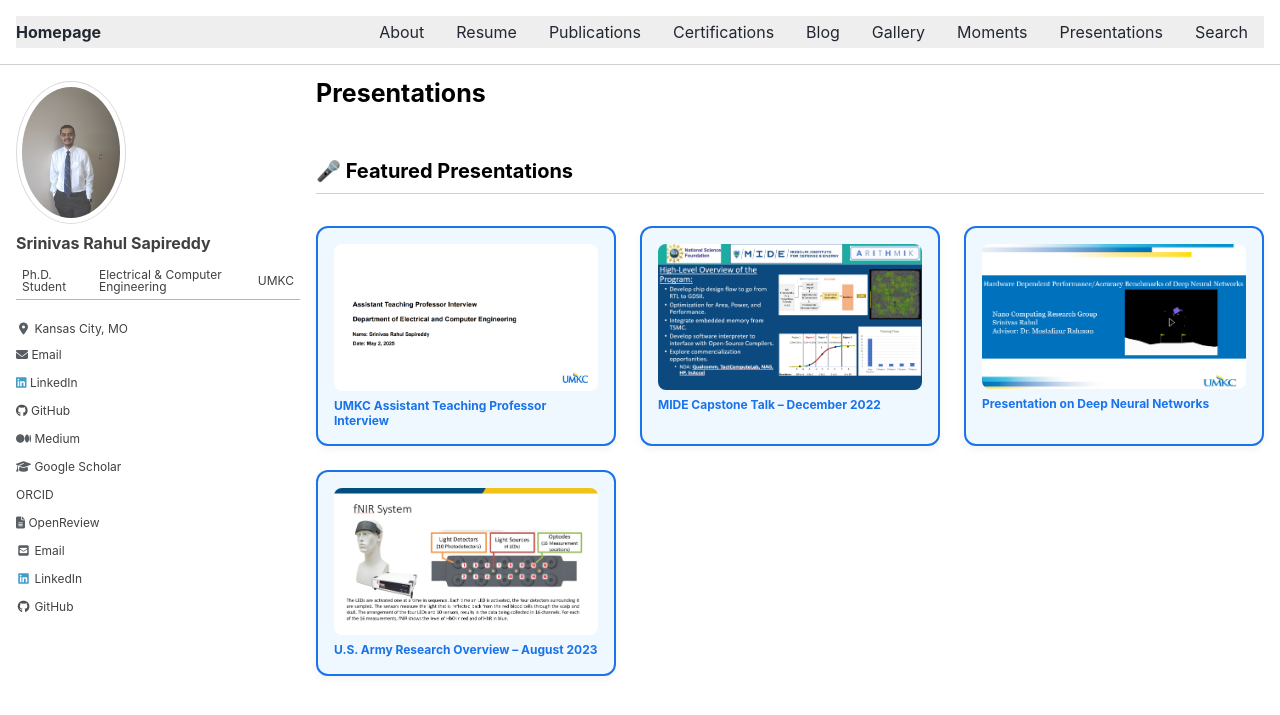
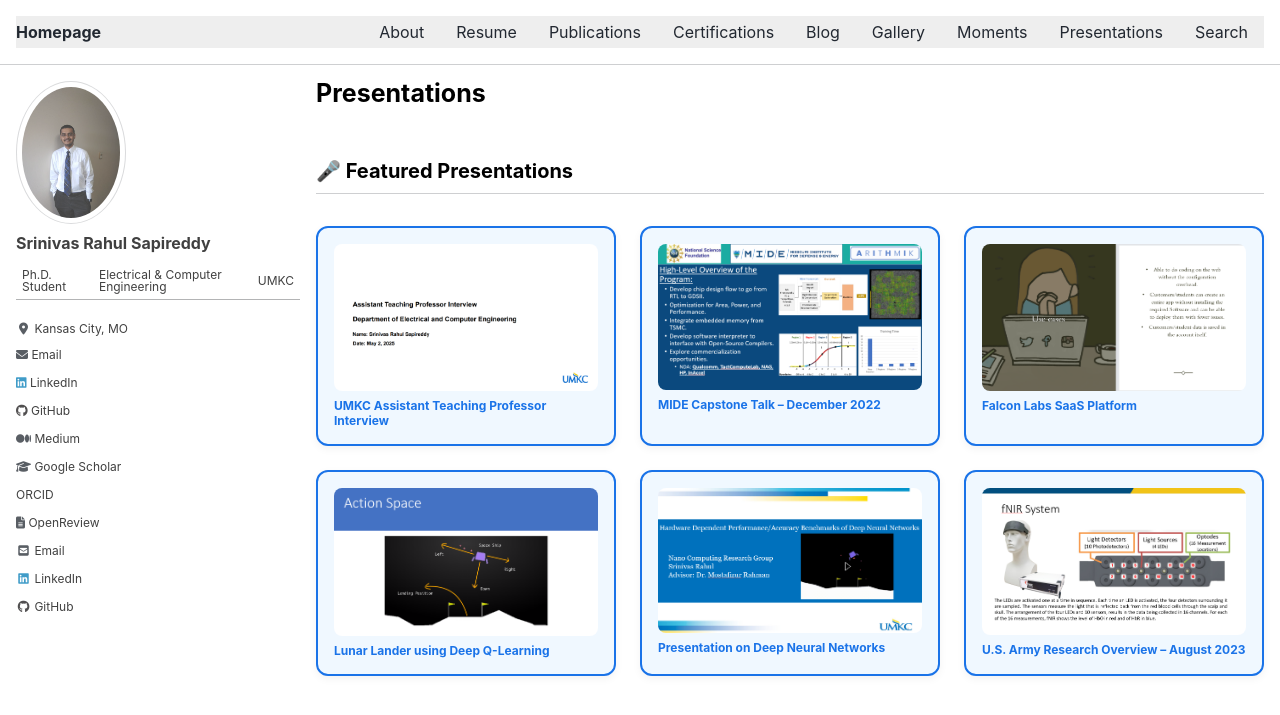
Before and after one commit to srsapireddy/srsapireddy.github.io, a Jekyll site: the page built from _pages/presentations.md, in a window 1280 px wide and 900 px high. Shown: the top 715 px of the window. Built offline with Jekyll 4.4.1, drawn with Linux system fonts in a browser that asks for light colours; cached includes are drawn as plain includes; nearby versions of some CDN libraries.

Commit message:
Update presentations.md

```diff
--- a/_pages/presentations.md
+++ b/_pages/presentations.md
@@ -49,6 +49,16 @@ author_profile: true
     <h4>MIDE Capstone Talk – December 2022</h4>
   </div>
 
+  <div class="presentation-card" onclick="openPDF('/publications/Falcon.pdf')">
+    <img src="/images/Falcon.png" alt="Falcon Labs">
+    <h4>Falcon Labs SaaS Platform</h4>
+  </div>
+
+  <div class="presentation-card" onclick="openPDF('/publications/Lunar.pdf')">
+    <img src="/images/Lunar.png" alt="Lunar Lander">
+    <h4>Lunar Lander using Deep Q-Learning</h4>
+  </div>
+
   <div class="presentation-card" onclick="openLightbox('/publications/DNN_Presentation.pptx')">
     <img src="/images/rahul_nn_presentation.png" alt="DNN Slides">
     <h4>Presentation on Deep Neural Networks</h4>
```
